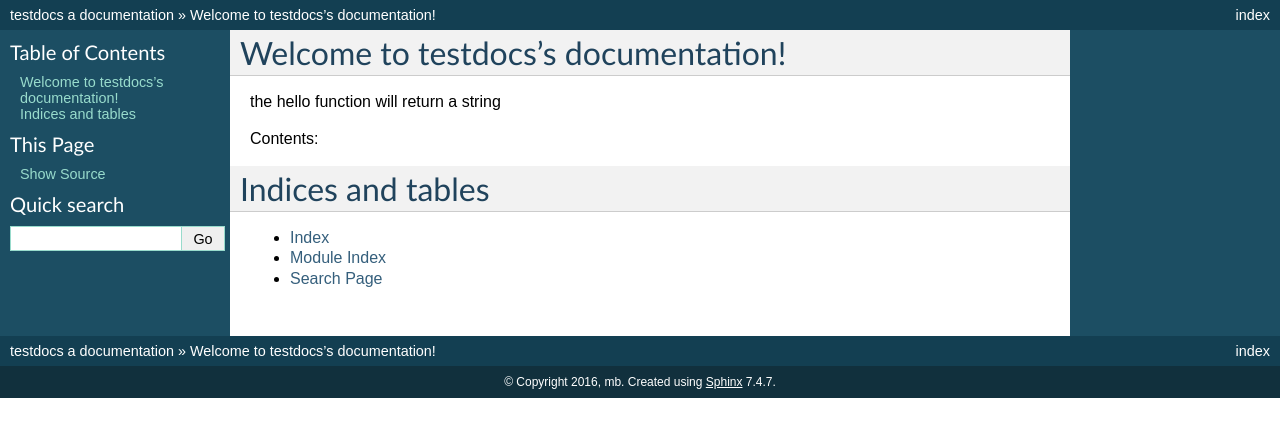
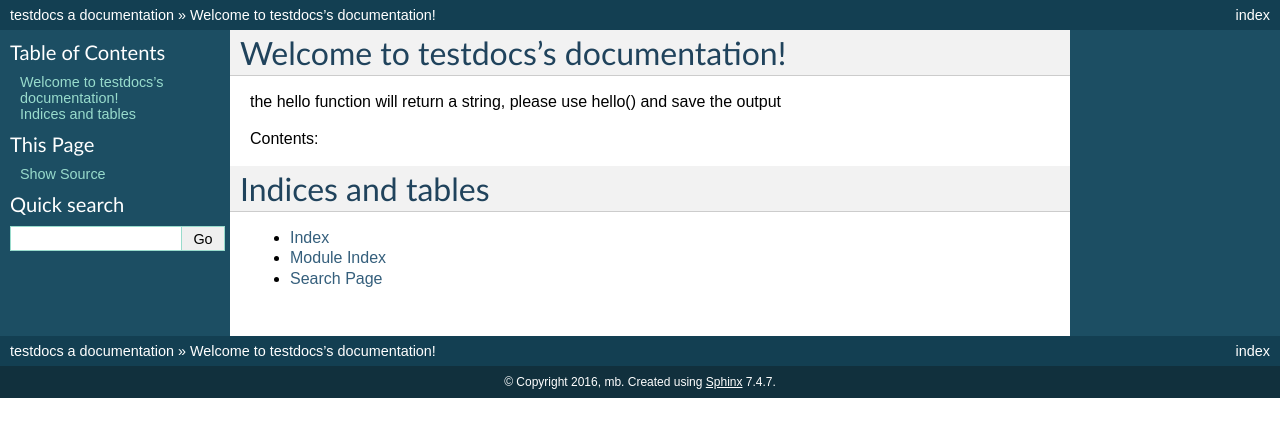
Before and after one commit to boersmamarcel/myTestR, a Sphinx documentation site: the page built from docs/source/index.rst, in a window 1280 px wide. Shown: the top 437 px of the page. Built offline with Sphinx 7.4.7, drawn with Linux system fonts in a browser that asks for light colours.

Commit message:
small update docs

```diff
--- a/docs/source/index.rst
+++ b/docs/source/index.rst
@@ -5,7 +5,7 @@
 
 Welcome to testdocs's documentation!
 ====================================
-the hello function will return a string
+the hello function will return a string, please use hello() and save the output
 
 Contents:
 
```
